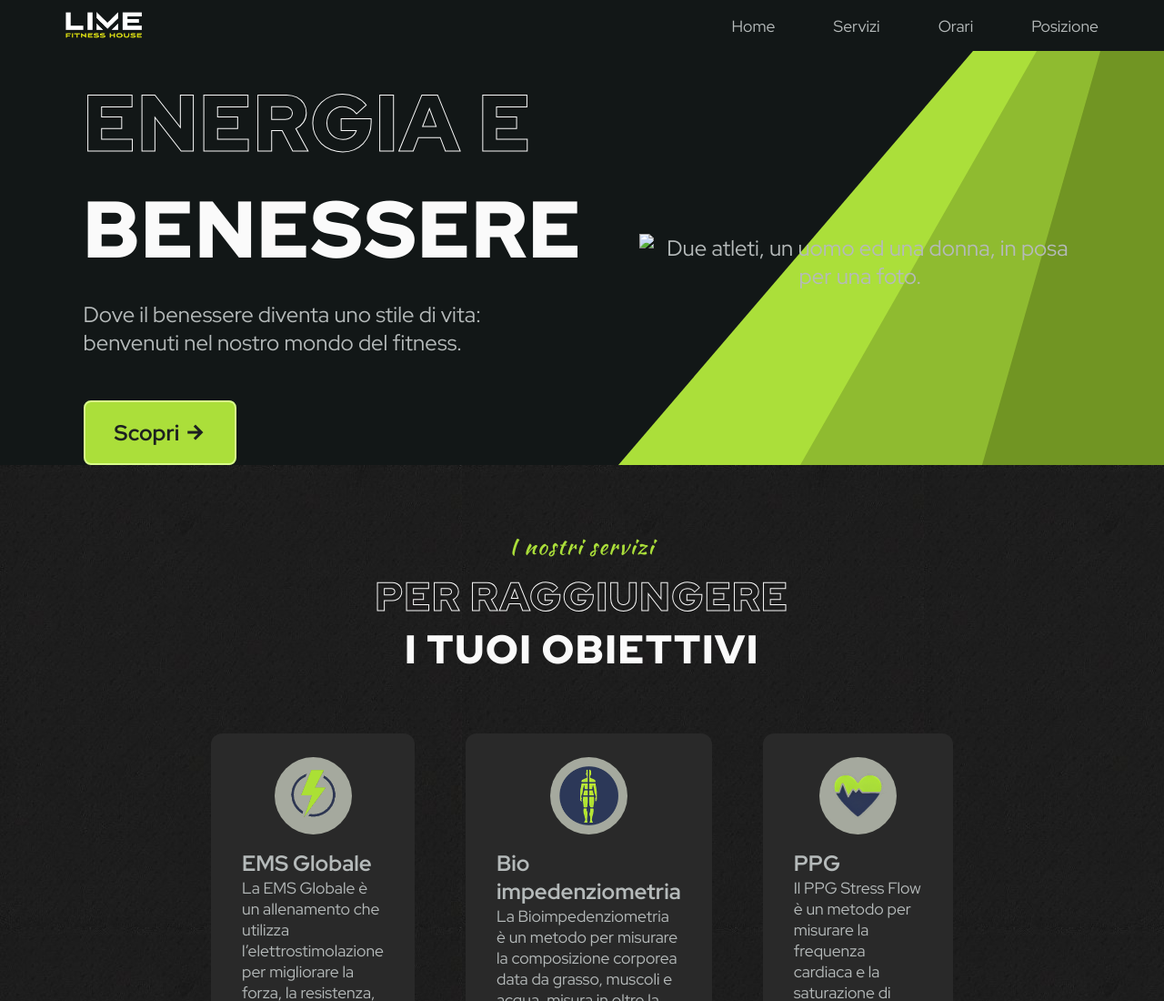
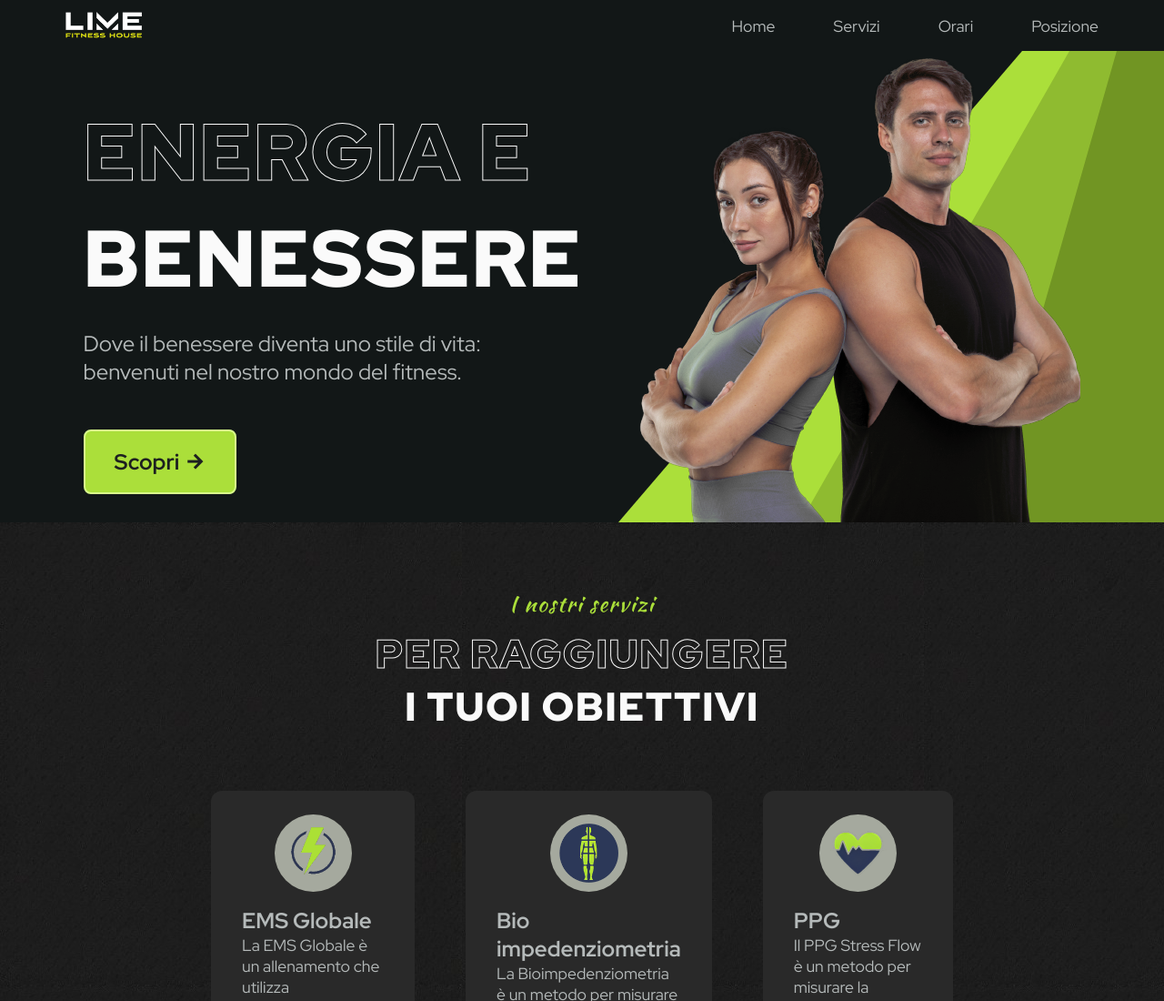
Before and after one commit to w3b1y/limefitnesshouse.com, a plain HTML site: page index.html in a window 1280 px wide. Shown: the top 1100 px of the page at 91% size. Drawn offline with nearby package versions, Linux system fonts and the light colour scheme; the site is published under a folder, as on GitHub Pages, so addresses that start at the root find nothing; files whose address does not match are found by name.

Commit message:
Created a static website, deleted flask backend instance

```diff
--- a/index.html
+++ b/index.html
@@ -6,7 +6,7 @@
   <meta name="description" content="Sito Lime Fitness House, Palestre Ponte di Piave, Palestre Provincia Treviso, Benessere, Allenamento, Corsi, Pilates Gym, Groupboxing, Spinning, Walking">
   <meta name="author" content="Iberu">
   <meta name="viewport" content="width=device-width, initial-scale=1.0">
-  <link rel="shortcut icon" href="/static/img/icon.png">
+  <link rel="shortcut icon" href="./static/img/icon.png">
   <link href="https://cdn.jsdelivr.net/npm/remixicon@3.5.0/fonts/remixicon.css" rel="stylesheet">
   <link rel="stylesheet" href="./static/css/style.css">
   <script defer src="./static/js/base.js"></script>
@@ -59,7 +59,7 @@
 
       <div>
         <div class="triangle"></div>
-        <img src="/static/img/background.png" class="home__image" alt="Due atleti, un uomo ed una donna, in posa per una foto.">
+        <img src="./static/img/background.png" class="home__image" alt="Due atleti, un uomo ed una donna, in posa per una foto.">
       </div>
     </section>
 
```
